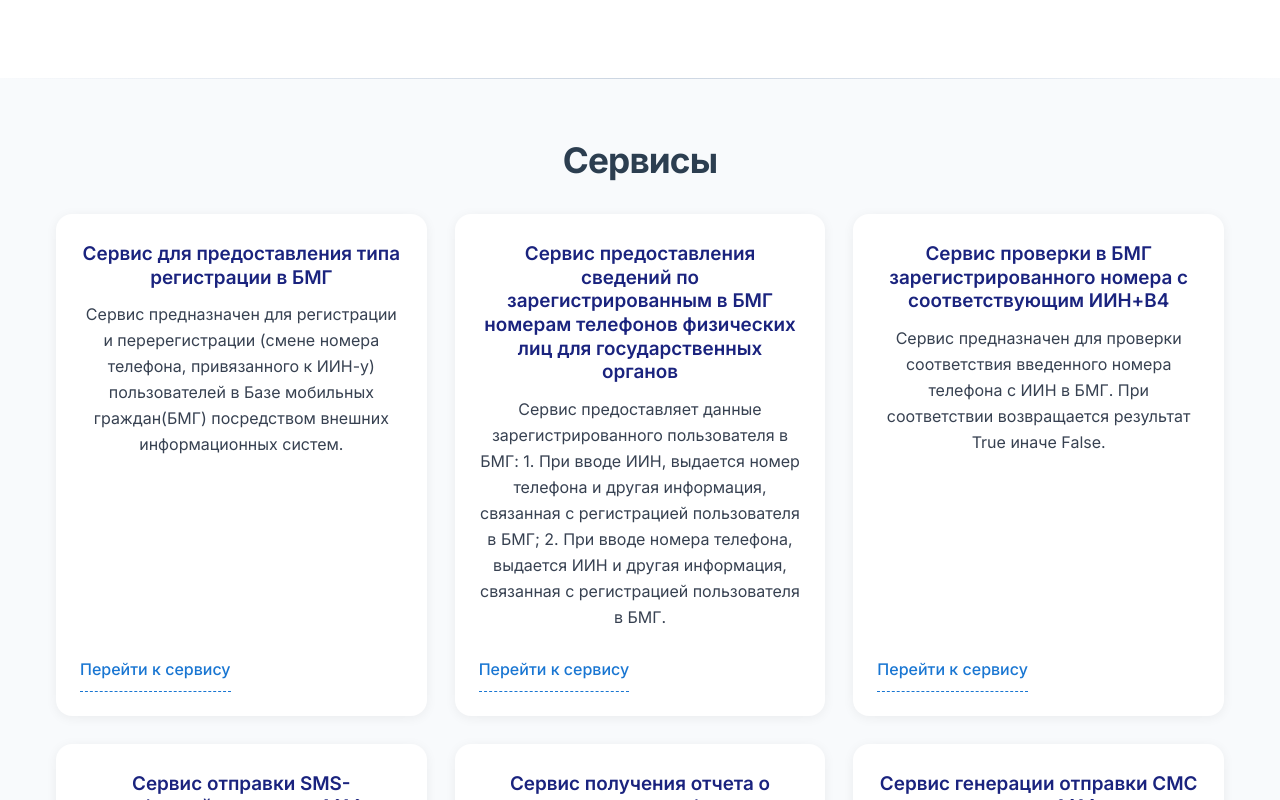
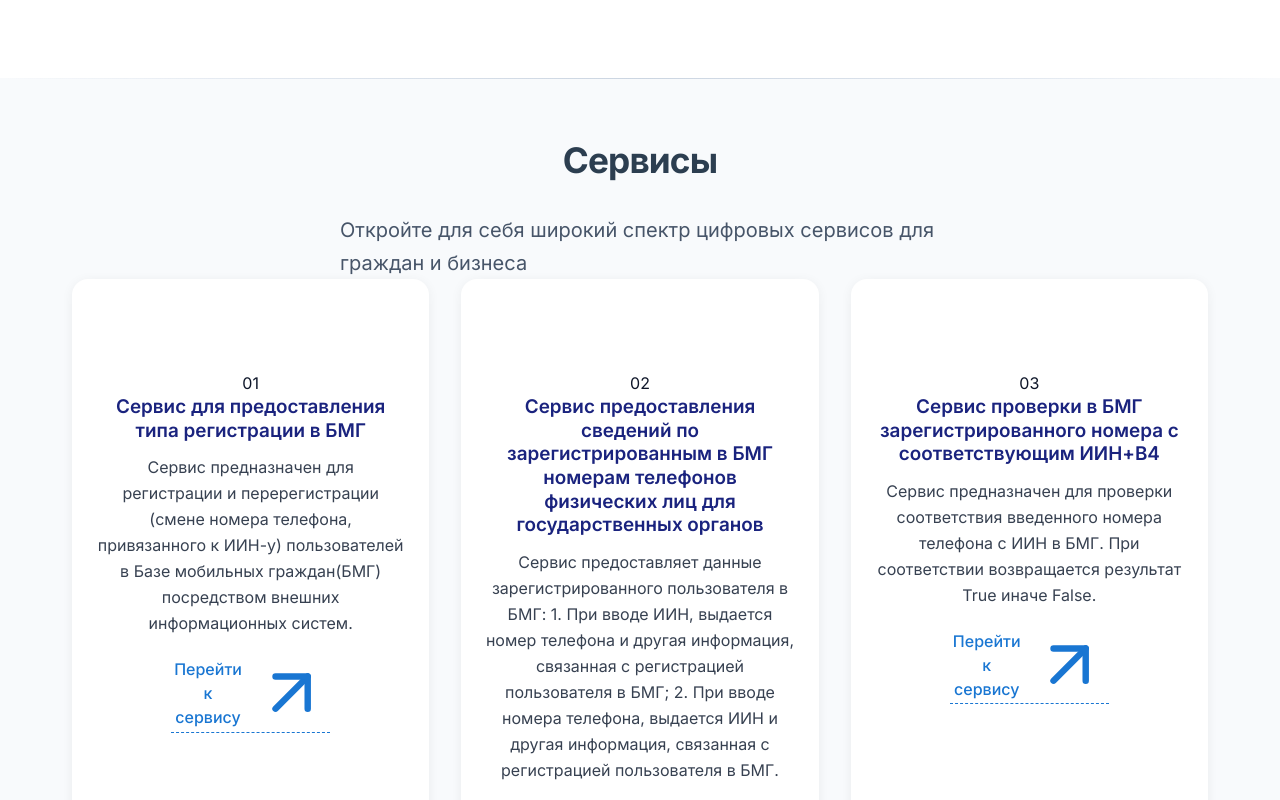
Before and after one commit to Akan15/demo, a React (Create React App) app: page / in a window 1280 px wide. Shown: the part 4840-5640 px from the top of the page. Built offline with nearby package versions, Linux system fonts and the light colour scheme.

Commit message:
Create beautiful modern design for ServicesSection component
cgen-618227146fe24b4d9ec448cf58a9d928

```diff
--- a/src/components/sections/ServicesSection.jsx
+++ b/src/components/sections/ServicesSection.jsx
@@ -1,22 +1,167 @@
-import React from 'react';
-import { useLanguage } from '../../context/LanguageContext';
-import './ServicesSection.css';
+import React, { useState, useEffect } from "react";
+import { useLanguage } from "../../context/LanguageContext";
+import "./ServicesSection.css";
 
 export default function ServicesSection() {
   const { t } = useLanguage();
   const services = t.servicesSection.services;
+  const [visibleCards, setVisibleCards] = useState(new Set());
+
+  useEffect(() => {
+    const observer = new IntersectionObserver(
+      (entries) => {
+        entries.forEach((entry) => {
+          if (entry.isIntersecting) {
+            const index = parseInt(entry.target.dataset.index);
+            setVisibleCards((prev) => new Set([...prev, index]));
+          }
+        });
+      },
+      { threshold: 0.1, rootMargin: "50px" },
+    );
+
+    const cards = document.querySelectorAll(".service-card[data-index]");
+    cards.forEach((card) => observer.observe(card));
+
+    return () => observer.disconnect();
+  }, []);
+
   return (
     <section className="services-section">
+      <div className="services-background">
+        <div className="services-pattern"></div>
+        <div className="services-gradient"></div>
+      </div>
+
       <div className="container">
-        <h2 className="section-title">{t.servicesSection.title}</h2>
-        <div className="services-list">
-          {services.map((service, idx) => (
-            <div className="service-card" key={idx}>
-              <h3>{service.title}</h3>
-              <p>{service.desc}</p>
-              <a href={service.link} target="_blank" rel="noopener noreferrer" className="service-link">{t.servicesSection.linkText}</a>
+        <div className="services-header">
+          <h2 className="section-title animate-fade-in">
+            {t.servicesSection.title}
+          </h2>
+          <p className="section-subtitle animate-fade-in">
+            Откройте для себя широкий спектр цифровых сервисов для граждан и
+            бизнеса
+          </p>
+        </div>
+
+        <div className="services-grid">
+          {services.map((service, index) => (
+            <div
+              key={index}
+              className={`service-card ${visibleCards.has(index) ? "animate-slide-up" : ""}`}
+              data-index={index}
+              style={{ animationDelay: `${index * 0.1}s` }}
+            >
+              <div className="service-card-inner">
+                <div className="service-header">
+                  <div className="service-icon">
+                    <svg
+                      viewBox="0 0 24 24"
+                      fill="none"
+                      xmlns="http://www.w3.org/2000/svg"
+                    >
+                      <path
+                        d="M12 2L2 7L12 12L22 7L12 2Z"
+                        stroke="currentColor"
+                        strokeWidth="2"
+                        strokeLinecap="round"
+                        strokeLinejoin="round"
+                      />
+                      <path
+                        d="M2 17L12 22L22 17"
+                        stroke="currentColor"
+                        strokeWidth="2"
+                        strokeLinecap="round"
+                        strokeLinejoin="round"
+                      />
+                      <path
+                        d="M2 12L12 17L22 12"
+                        stroke="currentColor"
+                        strokeWidth="2"
+                        strokeLinecap="round"
+                        strokeLinejoin="round"
+                      />
+                    </svg>
+                  </div>
+                  <div className="service-number">
+                    {String(index + 1).padStart(2, "0")}
+                  </div>
+                </div>
+
+                <div className="service-content">
+                  <h3 className="service-title">{service.title}</h3>
+                  <p className="service-description">{service.desc}</p>
+                </div>
+
+                <div className="service-footer">
+                  <a
+                    href={service.link}
+                    target="_blank"
+                    rel="noopener noreferrer"
+                    className="service-link"
+                    aria-label={`${t.servicesSection.linkText} для ${service.title}`}
+                  >
+                    <span>{t.servicesSection.linkText}</span>
+                    <svg
+                      viewBox="0 0 24 24"
+                      fill="none"
+                      xmlns="http://www.w3.org/2000/svg"
+                    >
+                      <path
+                        d="M7 17L17 7"
+                        stroke="currentColor"
+                        strokeWidth="2"
+                        strokeLinecap="round"
+                        strokeLinejoin="round"
+                      />
+                      <path
+                        d="M7 7H17V17"
+                        stroke="currentColor"
+                        strokeWidth="2"
+                        strokeLinecap="round"
+                        strokeLinejoin="round"
+                      />
+                    </svg>
+                  </a>
+                </div>
+
+                <div className="service-overlay"></div>
+              </div>
             </div>
           ))}
+        </div>
+
+        <div className="services-footer">
+          <div className="services-cta">
+            <h3>Нужна помощь с интеграцией?</h3>
+            <p>
+              Наша команда поддержки готова помочь вам с настройкой и
+              использованием сервисов
+            </p>
+            <button className="btn btn-primary btn-lg">
+              <svg
+                viewBox="0 0 24 24"
+                fill="none"
+                xmlns="http://www.w3.org/2000/svg"
+              >
+                <path
+                  d="M22 12H16L14 15H10L8 12H2"
+                  stroke="currentColor"
+                  strokeWidth="2"
+                  strokeLinecap="round"
+                  strokeLinejoin="round"
+                />
+                <path
+                  d="M5.45 5.11L2 12V18C2 18.5304 2.21071 19.0391 2.58579 19.4142C2.96086 19.7893 3.46957 20 4 20H20C20.5304 20 21.0391 19.7893 21.4142 19.4142C21.7893 19.0391 22 18.5304 22 18V12L18.55 5.11C18.3844 4.77679 18.1292 4.49637 17.813 4.30028C17.4967 4.10419 17.1321 4.0002 16.76 4H7.24C6.86792 4.0002 6.50326 4.10419 6.18704 4.30028C5.87083 4.49637 5.61558 4.77679 5.45 5.11V5.11Z"
+                  stroke="currentColor"
+                  strokeWidth="2"
+                  strokeLinecap="round"
+                  strokeLinejoin="round"
+                />
+              </svg>
+              Связаться с поддержкой
+            </button>
+          </div>
         </div>
       </div>
     </section>
```
